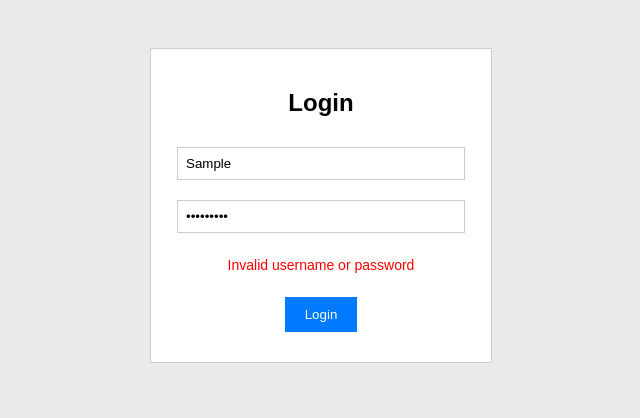
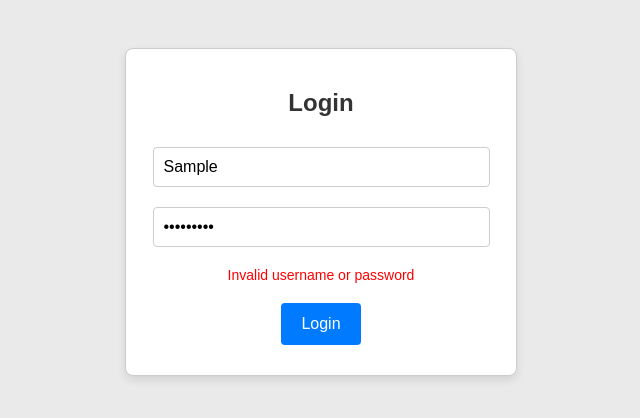
Before and after one commit to dc080523/Quiz, a plain HTML site: page DELA CRUZ.html in a window 1280 px wide. Both pictures are taken after typing "Sample", "Sample123" into the empty fields and a click on the button "Login". Shown: the whole page, without its empty margins (319-959 px from the left). Drawn offline with Linux system fonts and the light colour scheme.

Commit message:
Update DELA CRUZ.html

```diff
--- a/DELA CRUZ.html
+++ b/DELA CRUZ.html
@@ -16,21 +16,37 @@
       padding: 20px;
       border: 1px solid #ccc;
       margin: 20px auto;
-      max-width: 300px;
+      max-width: 350px;
+      border-radius: 8px;
+      box-shadow: 0 4px 8px rgba(0, 0, 0, 0.1);
+    }
+    h2 {
+      font-size: 24px;
+      color: #333;
     }
     input {
       margin: 10px 0;
-      padding: 8px;
+      padding: 10px;
       width: 90%;
       border: 1px solid #ccc;
+      border-radius: 4px;
+      font-size: 16px;
+    }
+    input:focus {
+      outline: none;
+      border-color: #007BFF;
+      box-shadow: 0 0 5px rgba(0, 123, 255, 0.5);
     }
     button {
       margin: 10px 0;
-      padding: 10px 20px;
+      padding: 12px 20px;
       background-color: #007BFF;
       color: white;
       border: none;
+      border-radius: 4px;
+      font-size: 16px;
       cursor: pointer;
+      transition: background-color 0.3s ease;
     }
     button:hover {
       background-color: #0056b3;
@@ -38,13 +54,18 @@
     .error {
       color: red;
       font-size: 14px;
+      margin: 10px 0;
+      display: none;
     }
     #output {
       margin: 10px 0;
       padding: 10px;
       background-color: #f8f8f8;
       border: 1px solid #ccc;
+      border-radius: 4px;
       min-height: 50px;
+      text-align: left;
+      font-size: 16px;
     }
   </style>
 </head>
@@ -52,9 +73,9 @@
   <div id="loginPage" class="container">
     <h2>Login</h2>
     <form id="loginForm">
-      <input type="text" id="username" placeholder="Username">
-      <input type="password" id="password" placeholder="Password">
-      <p id="errorMessage" class="error" style="display: none;">Invalid username or password</p>
+      <input type="text" id="username" placeholder="Username" required>
+      <input type="password" id="password" placeholder="Password" required>
+      <p id="errorMessage" class="error">Invalid username or password</p>
       <button type="submit">Login</button>
     </form>
   </div>
@@ -62,7 +83,7 @@
   <div id="dashboardPage" class="container" style="display: none;">
     <h2>Dashboard</h2>
     <form id="stringForm">
-      <input type="text" id="inputString" placeholder="Type something...">
+      <input type="text" id="inputString" placeholder="Type something..." required>
       <button type="submit">Submit</button>
     </form>
     <div id="output"></div>
```
